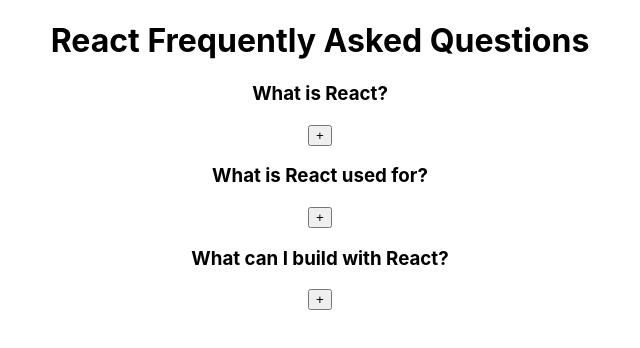
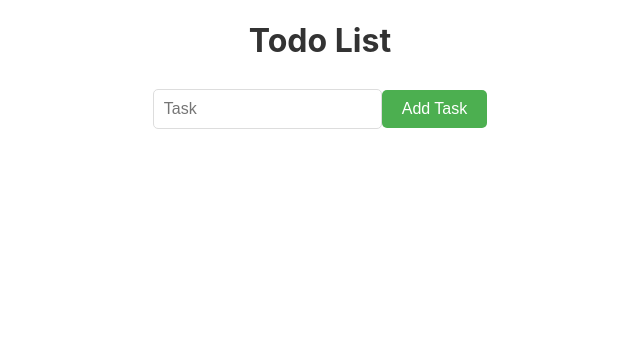
Before and after one commit to Askari64/hello-world, a React (Create React App) app: page / in a window 1280 px wide. Shown: the top 348 px of the page, without its empty margins (320-960 px from the left). Built offline with nearby package versions, Linux system fonts and the light colour scheme.

Commit message:
Todo List component

```diff
--- a/src/App.js
+++ b/src/App.js
@@ -20,15 +20,17 @@
 import Toolbar from './components/EventHandlerProps';
 import Exhibit from './components/Hooks/useState/useState1';
 import ShowAccordion from './components/Hooks/useState/Accordion/Accordion2';
-
+import TodoList from './components/Hooks/useState/Todo List/Todo';
 
 function App() {
   return (
     <div className="App">
-    <ShowAccordion/>
+    <TodoList/>
 
      {
-      /*<Exhibit/>
+      /*
+        <ShowAccordion/>
+      <Exhibit/>
       <Toolbar/>
       <ButtonBar/>
       <EventAlert/>
--- /dev/null
+++ b/src/components/Hooks/useState/Accordion/Accordion.css
@@ -0,0 +1,70 @@
+.container {
+    max-width: 800px;
+    margin: 0 auto;
+    padding: 20px;
+  }
+
+  h1 {
+    color: #333;
+    font-size: 32px;
+    text-align: center;
+    margin-bottom: 30px;
+  }
+
+  section {
+    margin-bottom: 10px;
+  }
+
+  section > div {
+    display: flex;
+    align-items: center;
+    background-color: #f2f2f2;
+    padding: 10px;
+    border-radius: 5px;
+    box-shadow: 0 2px 4px rgba(0, 0, 0, 0.1);
+    cursor: pointer;
+    transition: background-color 0.3s;
+  }
+
+  section > div:hover {
+    background-color: #e6e6e6;
+  }
+
+  h3, button {
+    margin: 0;
+  }
+
+  h3 {
+    flex: 1;
+    color: #333;
+    font-size: 20px;
+    margin-right: 10px;
+    overflow: hidden;
+    white-space: nowrap;
+    text-overflow: ellipsis;
+  }
+
+  button {
+    background-color: transparent;
+    border: none;
+    color: #333;
+    font-size: 24px;
+    cursor: pointer;
+    transition: transform 0.3s;
+  }
+
+  button:focus {
+    outline: none;
+  }
+
+  button.rotate {
+    transform: rotate(45deg);
+  }
+
+  p {
+    background-color: #f9f9f9;
+    padding: 10px;
+    margin-top: 10px;
+    border-radius: 5px;
+    box-shadow: 0 2px 4px rgba(0, 0, 0, 0.1);
+  }
--- a/src/components/Hooks/useState/Accordion/Accordion2.js
+++ b/src/components/Hooks/useState/Accordion/Accordion2.js
@@ -1,5 +1,6 @@
 import { useState } from "react";
 import Data from "./AccordionData";
+import './Accordion.css'
 
 function AccordionMeta({ data }) {
   const [open, setOpen] = useState(false);
--- /dev/null
+++ b/src/components/Hooks/useState/Todo List/Todo.js
@@ -0,0 +1,49 @@
+import React from "react";
+import { useState } from "react";
+import "./todo.css";
+
+export default function TodoList() {
+  const [task, setTask] = useState("");
+  const [list, setList] = useState([]);
+  const [varId, setVarId] = useState(0);
+
+  function addTask() {
+    setList([...list, { id: varId, task: task }]);
+    setVarId(varId + 1);
+  }
+
+  function taskNameHandle(e) {
+    setTask(e.target.value);
+  }
+
+  function deleteTask(id) {
+    setList(list.filter((item) => item.id !== id));
+  }
+  return (
+    <>
+      <h1>Todo List</h1>
+
+      <input value={task} onChange={taskNameHandle} placeholder="Task" />
+
+      <button onClick={addTask} className="AddButton">
+        Add Task
+      </button>
+
+      <ol className="container">
+        {list.map((arr) => {
+          return (
+            <li key={arr.id}>
+              {arr.task}
+              <button
+                onClick={() => deleteTask(arr.id)}
+                className="DeleteButton"
+              >
+                Delete
+              </button>
+            </li>
+          );
+        })}
+      </ol>
+    </>
+  );
+}
--- /dev/null
+++ b/src/components/Hooks/useState/Todo List/todo.css
@@ -0,0 +1,62 @@
+.container {
+  list-style-type: none;
+  padding: 0;
+}
+
+.container li {
+  display: flex;
+  align-items: center;
+  margin-bottom: 10px;
+  background-color: #f5f5f5;
+  padding: 10px;
+  border-radius: 5px;
+}
+
+.container li:last-child {
+  margin-bottom: 0;
+}
+
+.container li button {
+  margin-left: 10px;
+  background-color: #f44336;
+  color: white;
+  border: none;
+  padding: 5px 10px;
+  text-align: center;
+  text-decoration: none;
+  display: inline-block;
+  font-size: 14px;
+  border-radius: 3px;
+  cursor: pointer;
+}
+
+.AddButton {
+  background-color: #4caf50;
+  color: white;
+  border: none;
+  padding: 10px 20px;
+  text-align: center;
+  text-decoration: none;
+  display: inline-block;
+  font-size: 16px;
+  margin-top: 10px;
+  border-radius: 5px;
+  cursor: pointer;
+}
+
+.AddButton:hover {
+  background-color: #45a049;
+}
+
+input {
+  padding: 10px;
+  border: 1px solid #ddd;
+  border-radius: 5px;
+  margin-bottom: 10px;
+  font-size: 16px;
+}
+
+h1 {
+  text-align: center;
+  margin-bottom: 20px;
+}
```
